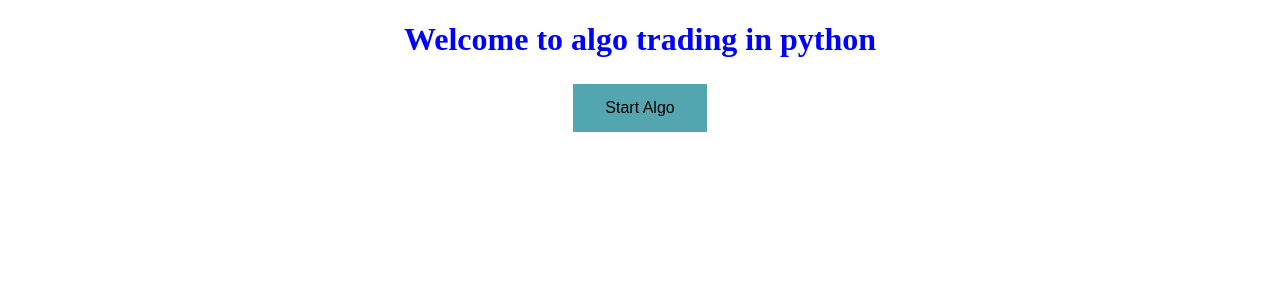
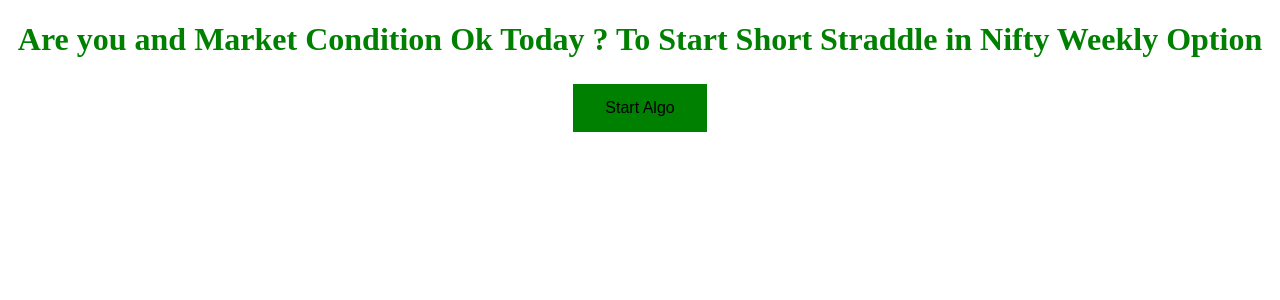
Before and after one commit to webclinic017/AlgoZerodha, a Flask app: template src/templates/index_loggedin.html in a window 1280 px wide. Shown: the top 300 px of the page. Run offline with Flask 2, Linux system fonts and the light colour scheme; the template is opened without the code that fills it, so the values that code supplies are empty; parts of the project's set-up code (start-up, migrations or seed data) failed here and were passed over.

Commit message:
Update index_loggedin.html

```diff
--- a/src/templates/index_loggedin.html
+++ b/src/templates/index_loggedin.html
@@ -8,7 +8,7 @@
   <title>Algo Trading - Python</title>
   <style>
     .button {
-      background-color: #53a5b0;
+      background-color: green;
       border: none;
       padding: 15px 32px;
       text-align: center;
@@ -44,7 +44,7 @@
 </head>
 
 <body>
-  <h1 style="color: blue" class="center">Welcome to algo trading in python</h1>
+  <h1 style="color: green" class="center">Are you and Market Condition Ok Today ? To Start Short Straddle in Nifty Weekly Option </h1>
   <div class="center">
     <button class="button" onClick="startAlgo()">
       Start Algo
```
